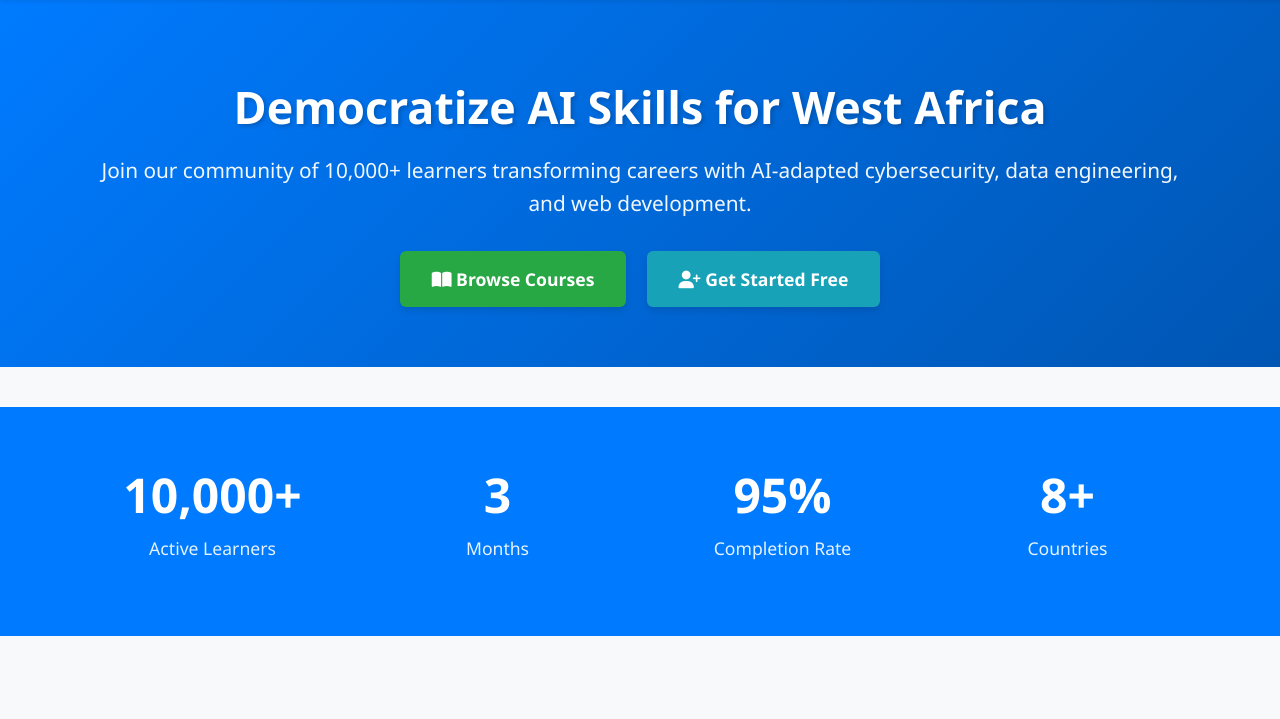
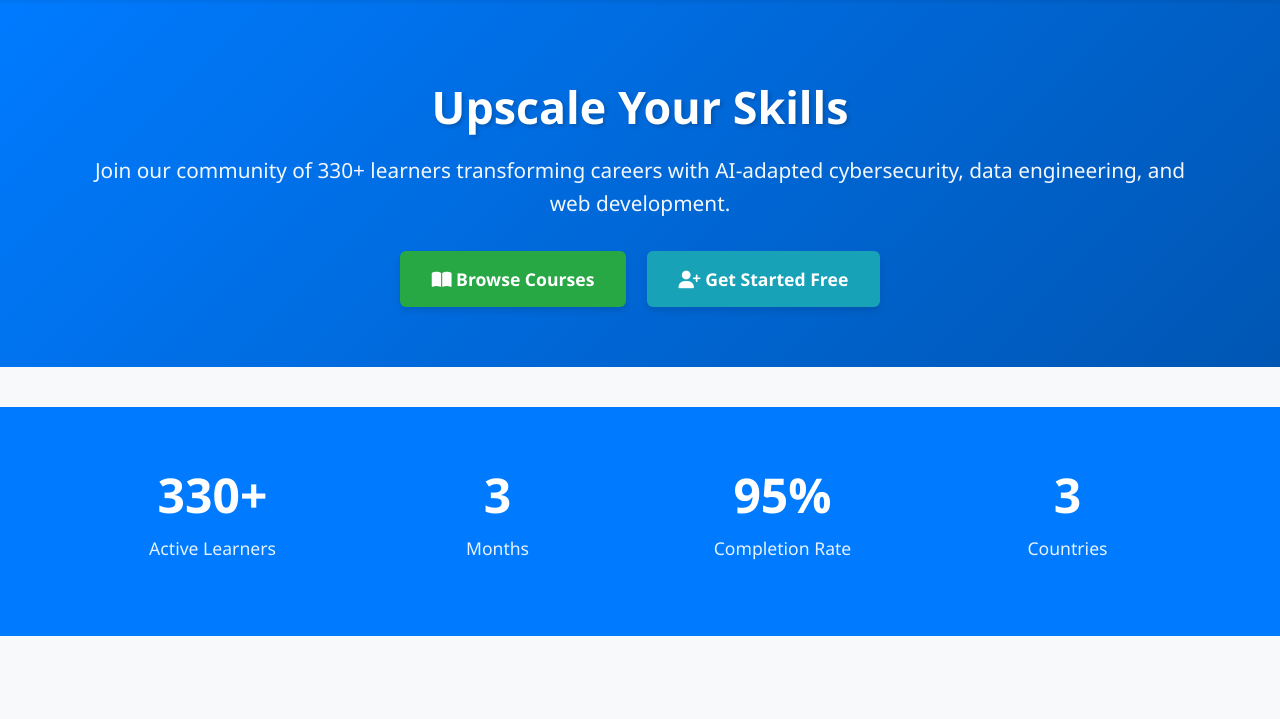
Before and after one commit to ndmx/upscale, a Flask app: page / in a window 1280 px wide. Shown: the part 70-789 px from the top of the page. Run offline with Flask 3, Linux system fonts and the light colour scheme; data comes from the database, SQL or seed files in the repository.

Commit message:
Update branding and statistics
- Changed hero heading to 'Upscale Your Skills'
- Updated active learners from 10,000+ to 330+
- Changed countries from 8+ to 3
- Applied changes across all templates consistently

```diff
--- a/templates/base.html
+++ b/templates/base.html
@@ -75,7 +75,7 @@
                 <div class="col-md-4 mb-4">
                     <h5>Community</h5>
                     <div class="community-stats">
-                        <span class="community-number">10,000+</span>
+                        <span class="community-number">330+</span>
                         <p>West African Learners</p>
                     </div>
                 </div>
--- a/templates/courses.html
+++ b/templates/courses.html
@@ -58,7 +58,7 @@
         <!-- CTA Section -->
         <div class="text-center mt-5 p-5 bg-light rounded">
             <h3 class="mb-3">Ready to Start Your Journey?</h3>
-            <p class="lead mb-4">Enroll now and join 10,000+ West African professionals building AI skills.</p>
+            <p class="lead mb-4">Enroll now and join 330+ West African professionals building AI skills.</p>
             <a href="{{ url_for('register') }}" class="cta-btn btn-lg">
                 <i class="fas fa-user-plus"></i> Register Now
             </a>
--- a/templates/dashboard.html
+++ b/templates/dashboard.html
@@ -139,7 +139,7 @@
                 <div class="card mb-4">
                     <div class="card-body text-center">
                         <h5 class="card-title"><i class="fas fa-users"></i> Community</h5>
-                        <div class="community-number">10,000+</div>
+                        <div class="community-number">330+</div>
                         <p class="text-muted mb-3">Active Learners</p>
                         <a href="#" class="btn btn-outline-primary btn-sm">
                             <i class="fas fa-comments"></i> Join Forum
--- a/templates/index.html
+++ b/templates/index.html
@@ -1,13 +1,13 @@
 {% extends 'base.html' %}
 {% block title %}Home - Upscale AI Bootcamp{% endblock %}
-{% block meta_description %}Transform your career with AI-adapted skills. Join 10,000+ West African professionals learning Cybersecurity, Data Engineering, and Web Development.{% endblock %}
+{% block meta_description %}Transform your career with AI-adapted skills. Join 330+ West African professionals learning Cybersecurity, Data Engineering, and Web Development.{% endblock %}
 
 {% block content %}
     <!-- Hero Section -->
     <div class="hero">
         <div class="container">
-            <h1>Democratize AI Skills for West Africa</h1>
-            <p>Join our community of 10,000+ learners transforming careers with AI-adapted cybersecurity, data engineering, and web development.</p>
+            <h1>Upscale Your Skills</h1>
+            <p>Join our community of 330+ learners transforming careers with AI-adapted cybersecurity, data engineering, and web development.</p>
             <div class="mt-4">
                 <a href="{{ url_for('courses') }}" class="cta-btn me-3">
                     <i class="fas fa-book-open"></i> Browse Courses
@@ -24,7 +24,7 @@
         <div class="container">
             <div class="row">
                 <div class="col-md-3 col-6 mb-4 stat-item">
-                    <span class="stat-number">10,000+</span>
+                    <span class="stat-number">330+</span>
                     <span class="stat-label">Active Learners</span>
                 </div>
                 <div class="col-md-3 col-6 mb-4 stat-item">
@@ -36,7 +36,7 @@
                     <span class="stat-label">Completion Rate</span>
                 </div>
                 <div class="col-md-3 col-6 mb-4 stat-item">
-                    <span class="stat-number">8+</span>
+                    <span class="stat-number">3</span>
                     <span class="stat-label">Countries</span>
                 </div>
             </div>
@@ -170,7 +170,7 @@
     <div class="container my-5 text-center">
         <div class="card p-5" style="background: linear-gradient(135deg, #667eea 0%, #764ba2 100%); color: white;">
             <h2 class="mb-3">Ready to Transform Your Career?</h2>
-            <p class="lead mb-4">Join thousands of West African professionals building AI-adapted skills.</p>
+            <p class="lead mb-4">Join hundreds of West African professionals building AI-adapted skills.</p>
             <a href="{{ url_for('register') }}" class="cta-btn btn-lg">Start Learning Today</a>
         </div>
     </div>
```
